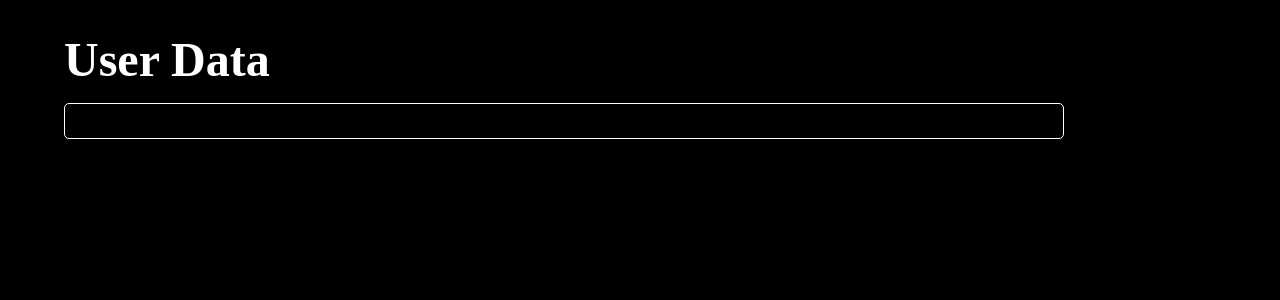
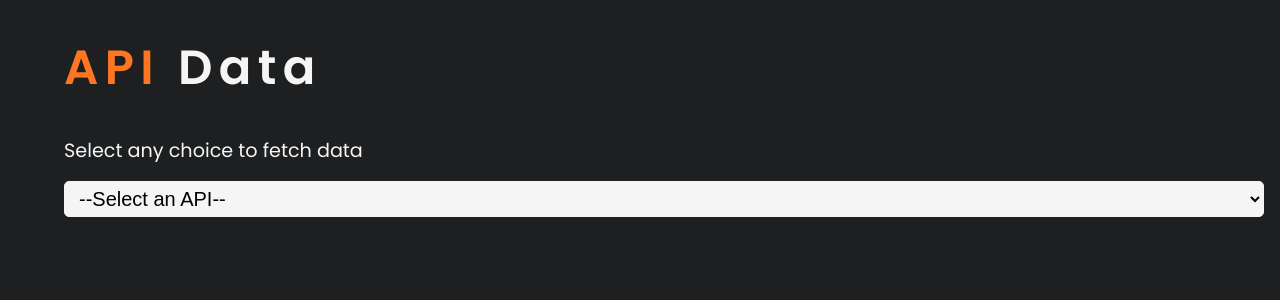
Before and after one commit to Anmol-Baranwal/MongoDB-Query-Fetcher, a Next.js app: page / in a window 1280 px wide. Shown: the top 300 px of the page. Built offline with nearby package versions, Linux system fonts and the light colour scheme.

Commit message:
update styling

```diff
--- a/pages/index.js
+++ b/pages/index.js
@@ -47,7 +47,10 @@ export default function Home() {
         <meta name="viewport" content="width=device-width, initial-scale=1" />
         <link rel="icon" href="/static/github.svg" />
       </Head>
-      <h1 className={styles.heading}>User Data</h1>
+      <h1 className={styles.heading}>
+        <span className={styles.heading2}>API</span> Data
+      </h1>
+      <p className={styles.subheading}>Select any choice to fetch data</p>
       <select onChange={handleApiChange} className={styles.menu}>
         <option value="">--Select an API--</option>
         <option value="1">
@@ -70,7 +73,9 @@ export default function Home() {
           and their average income.
         </option>
       </select>
-      {!!userResults.length && <Table userData={userResults} />}
+      <div className={styles.table}>
+        {!!userResults.length && <Table userData={userResults} />}
+      </div>
     </div>
   );
 }
--- a/styles/Home.module.css
+++ b/styles/Home.module.css
@@ -1,15 +1,31 @@
 .container {
   /* background-image: linear-gradient(to right, #c6ffdd, #fbd786, #f7797d); */
-  background-color: #000;
+  background-color: var(--bg-100);
   background-size: cover;
   min-height: 100vh;
 }
 
 .heading {
-  color: #fff;
+  font-family: "Poppins", sans-serif;
+  font-weight: 600;
+  color: var(--accent-100);
+  letter-spacing: 0.4rem;
   font-size: 3rem;
   padding-top: 2rem;
   padding-left: 4rem;
+  margin-bottom: 2rem;
+}
+
+.heading2 {
+  color: var(--primary-200);
+}
+
+.subheading {
+  color: var(--accent-100);
+  padding-left: 4rem;
+  font-family: "Poppins", sans-serif;
+  font-weight: 200;
+  font-size: 1.2rem;
 }
 
 .main {
@@ -24,13 +40,15 @@
 .menu {
   margin-top: 1rem;
   margin-left: 4rem;
-  width: 100%;
-  max-width: 1000px;
-  border: 1px solid #fff;
+  width: 75rem;
+  border: 1px solid var(--accent-100);
   border-radius: 0.25em;
   padding: 0.25em 0.5em;
   font-size: 1.25rem;
   cursor: pointer;
   line-height: 1.1;
-  background: #000;
+  background: var(--accent-100);
 }
+
+/* font-family: "Poppins", sans-serif;
+font-weight: 600; */
```
